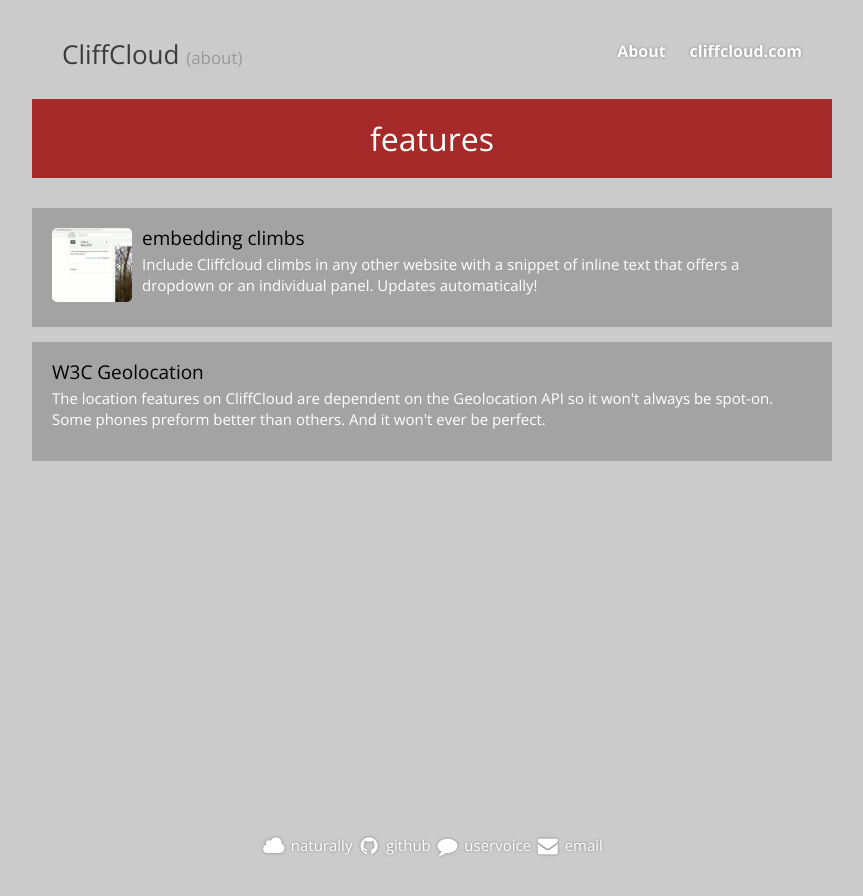
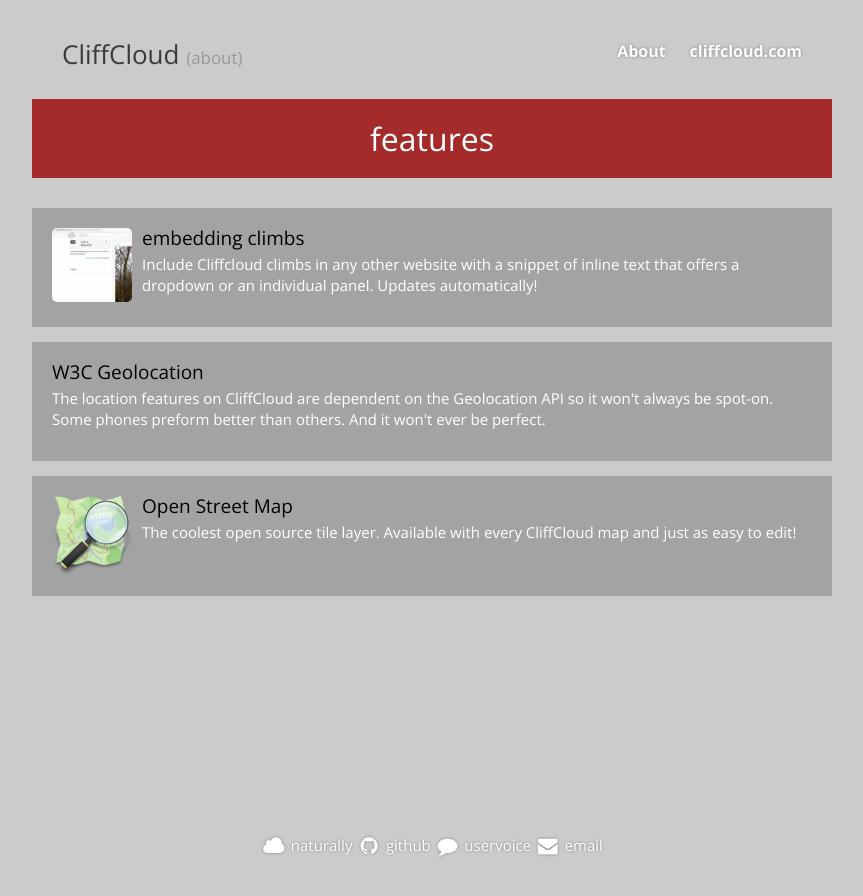
Before and after one commit to CliffCloud/CliffCloud.github.io, a Jekyll site: the page built from _features/index.html, in a window 1280 px wide. Shown: the top 896 px of the page, without its empty margins (208-1071 px from the left). Built offline with Jekyll 4.4.1, drawn with Linux system fonts in a browser that asks for light colours; nearby versions of some CDN libraries; part of the change alters nothing that is shown.

Commit message:
small OSM description

```diff
--- /dev/null
+++ b/_features/openStreetMap.md
@@ -0,0 +1,54 @@
+---
+title: Open Street Map
+titleimage: /img/features/osm_logo.png
+description: The coolest open source tile layer. Available with every CliffCloud map and just as easy to edit!
+---
+<h1>OpenStreetMap</h1>
+
+### An awesome part of CliffCloud's maps.
+![osm](/img/features/osm_logo.png)
+
+They've got most of the big map providers beat out.
+Take for example, Mt Gretna, some diabase bouldering in Southern PA.
+It's got loads of boulders that are all accessible from a bird's nest of trails.
+Here's that:
+
+> ![osm vs google](/img/features/osm_vs_google.png)
+
+### And anyone can make it better
+
+The data that supports OSM is open source, so that if you have anything
+that could help more than just the climbing community, like a trail, river, road, fence or,
+as they put it, "all things real and current", then it could very well be more useful
+there as opposed to CliffCloud, after all, it'll end up on CC either way.
+
+### Sign-Up/Registration
+
+Getting started with OSM is fast, from sign up to actually editing the map takes about 5 minutes.
+
+### What Goes where?
+
+A good rule of thumb: if it only helps climbers, put it on CliffCloud,
+and if it'd be useful to anyone, use OSM (or both!).
+
+##### Add to CliffCloud
+
+* Parking
+* Approaches (especially climber specific ones)
+* Access Issues
+* Boulders
+* Cliffs
+
+##### Add to OSM
+
+* Overlooks
+* Summits
+* Hiking and General Use Trails
+* Roads
+* Streams, and Rivers
+
+### OSM Resources
+
+* [Home](http://www.openstreetmap.org/)
+* [Wiki](http://wiki.openstreetmap.org/)
+* [Help](http://help.openstreetmap.org/)
--- a/css/main.css
+++ b/css/main.css
@@ -204,3 +204,15 @@ body {
   color:white;
   text-shadow: 0px 0px 3px gray;
 }
+img{
+  display: block;
+  max-width: 100%;
+  height: auto;
+}
+.site-wrapper-inner a{
+  color: #0088cc;
+  text-decoration: none;
+}
+.site-wrapper-inner a:hover{
+  text-decoration: underline;
+}
```
Also changed, not shown: img/features/osm_logo.png (added), img/features/osm_vs_google.png (added).
